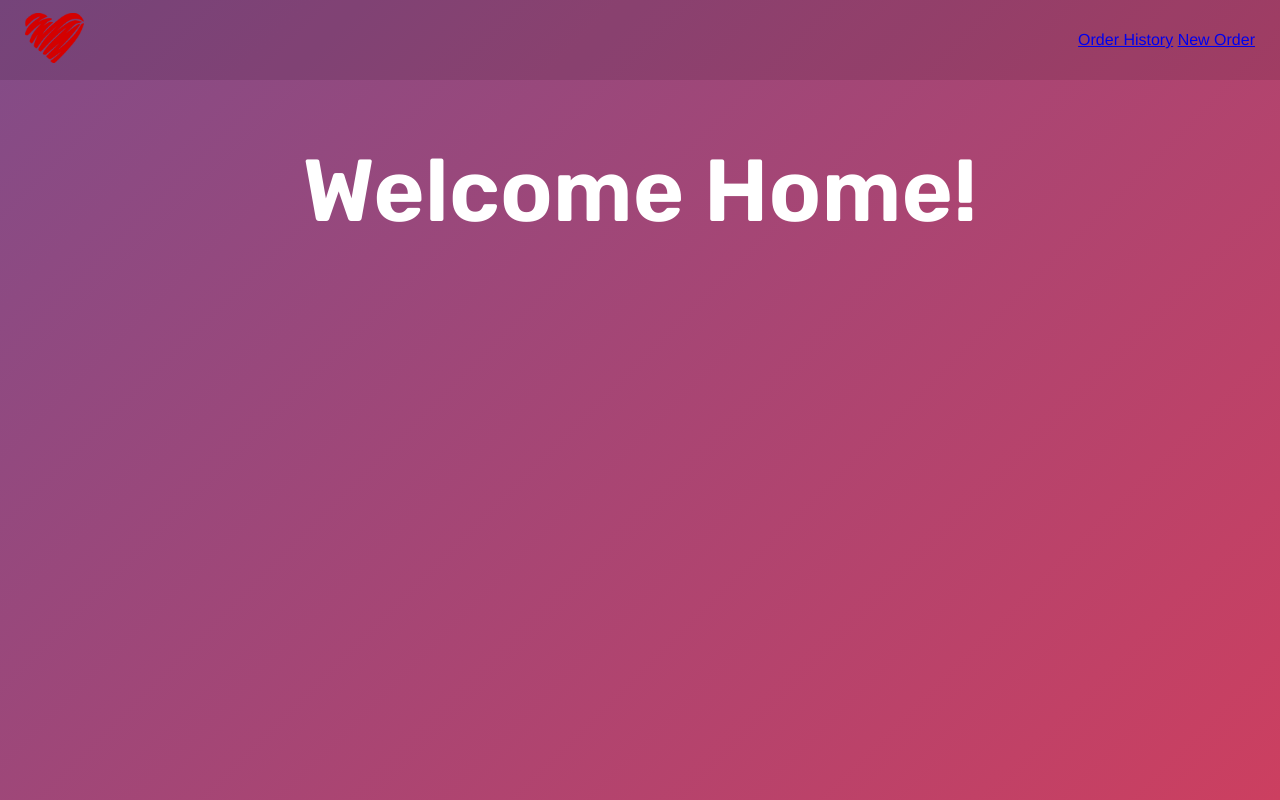
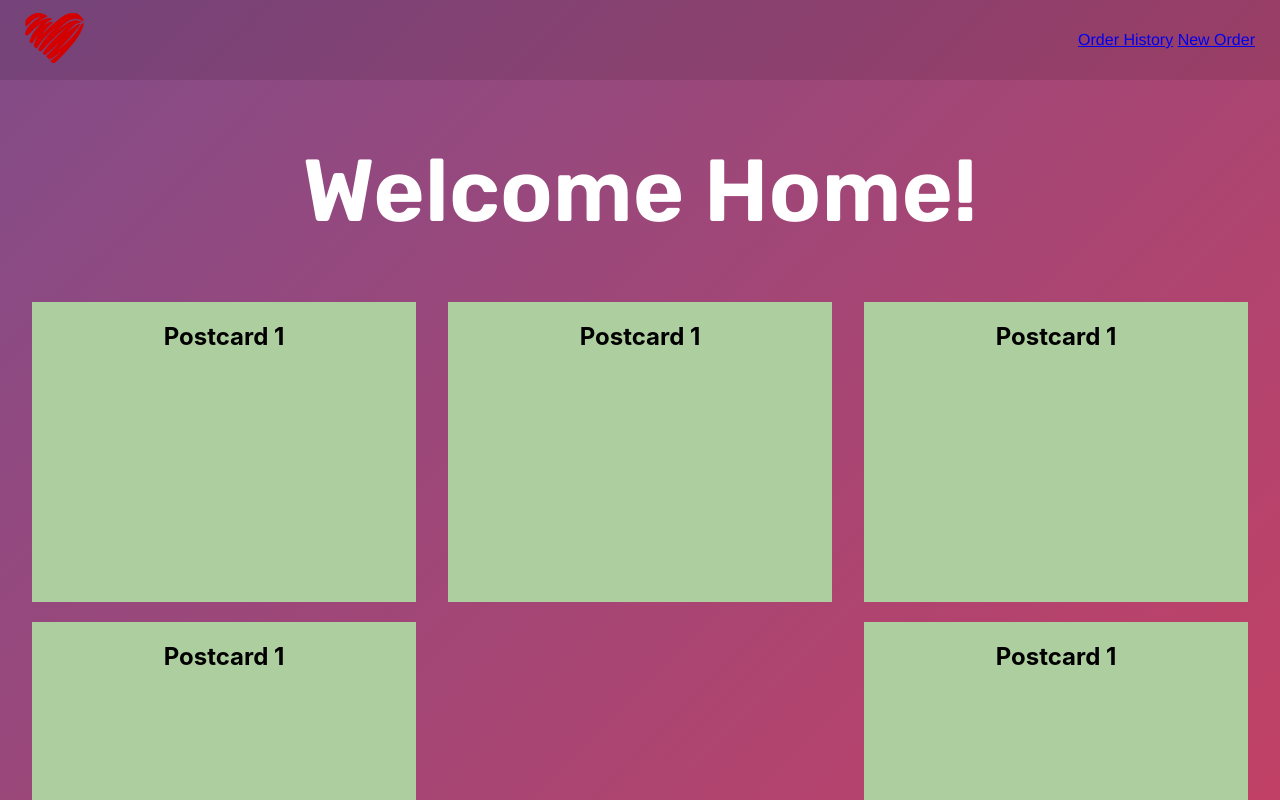
Before and after one commit to msi-ism/aya-journal-app, a React (Create React App) app: page /orders in a window 1280 px wide. Shown: the top 800 px of the page. Built offline with nearby package versions, Linux system fonts and the light colour scheme.

Commit message:
basic outline done

```diff
--- a/src/App.js
+++ b/src/App.js
@@ -8,6 +8,7 @@ import NewOrderPage from './pages/NewOrderPage';
 import OrderHistory from './pages/OrderHistory';
 import HomePage from './pages/HomePage';
 import NavBar from './components/NavBar';
+import Footer from './components/Footer';
 
 
 
@@ -22,12 +23,14 @@ function App() {
             <Route path='/orders/new' element={<NewOrderPage/>} />
             <Route path='/orders' element={<OrderHistory/>} />
           </Routes>
+          <Footer />
         </>
       ) : (
         <>
         <NavBar setUser={setUser}/>
         <HomePage />
         {/* <AuthPage setUser={setUser} /> */}
+        <Footer />
       </>
       )}
     </main>
--- /dev/null
+++ b/src/components/Footer.js
@@ -0,0 +1,10 @@
+
+const Footer = () => {
+    return (
+        <div className='footer-container'>
+            <h2>Hello Footer</h2>
+        </div>
+    );
+}
+
+export default Footer;
--- /dev/null
+++ b/src/components/PostCard.js
@@ -0,0 +1,11 @@
+
+
+const PostCard = () => {
+    return (
+        <div className="post-card">
+            <h2>Postcard 1</h2>
+        </div>
+    );
+}
+
+export default PostCard;
--- a/src/index.css
+++ b/src/index.css
@@ -1,14 +1,5 @@
 @import url('https://fonts.googleapis.com/css2?family=Dosis:wght@400;700&family=Public+Sans:wght@300;500&family=Rubik:wght@400;600&display=swap');
 
-
-body {
-  margin: 0;
-  font-family: -apple-system, BlinkMacSystemFont, 'Segoe UI', 'Roboto', 'Oxygen',
-    'Ubuntu', 'Cantarell', 'Fira Sans', 'Droid Sans', 'Helvetica Neue',
-    sans-serif;
-  -webkit-font-smoothing: antialiased;
-  -moz-osx-font-smoothing: grayscale;
-}
 
 code {
   font-family: source-code-pro, Menlo, Monaco, Consolas, 'Courier New',
@@ -52,7 +43,8 @@ body {
   -moz-osx-font-smoothing: grayscale;
   background: linear-gradient(-45deg, #CC3F60, #824C88);
   padding: 0vmin;
-  height: 100vh;
+  height: 100%;
+  width: 100%;
 }
 
 code {
@@ -75,10 +67,6 @@ h1 {
   font-weight: 600;
   font-size: 11vh;
   color: white;
-}
-
-.header {
-  margin-top: 15%;
 }
 
 .align-ctr {
@@ -227,3 +215,32 @@ button[type="submit"] {
   width: auto;
   height: 50px;
 }
+
+
+body > .main-container {
+  width: 100%;
+  height: 100%;
+}
+
+.main-container > .home-cardcontainer {
+  display: flex;
+  flex-direction: row;
+  flex-wrap: wrap;
+  justify-content: space-between;
+  gap: 20px;
+  height: 100%;
+  width: 95vw;
+  margin-bottom: 30px;
+}
+.home-cardcontainer > .post-card {
+  width: 30vw;
+  height: 300px;
+  background-color: var(--green-1);
+}
+
+.footer-container {
+  height: 200px;
+  width: 100%;
+  background-color: black;
+  color: white;
+}
--- a/src/pages/HomePage.js
+++ b/src/pages/HomePage.js
@@ -1,9 +1,18 @@
-
+import PostCard from "../components/PostCard";
 
 const HomePage = () => {
         return (
-            <div>
-                <h1>Welcome Home!</h1>
+            <div className="main-container">
+                <div className="header">
+                    <h1>Welcome Home!</h1>
+                </div>
+                <div className="home-cardcontainer">
+                    <PostCard />
+                    <PostCard />
+                    <PostCard />
+                    <PostCard />
+                    <PostCard />
+                </div>
             </div>
         );
     }
```
